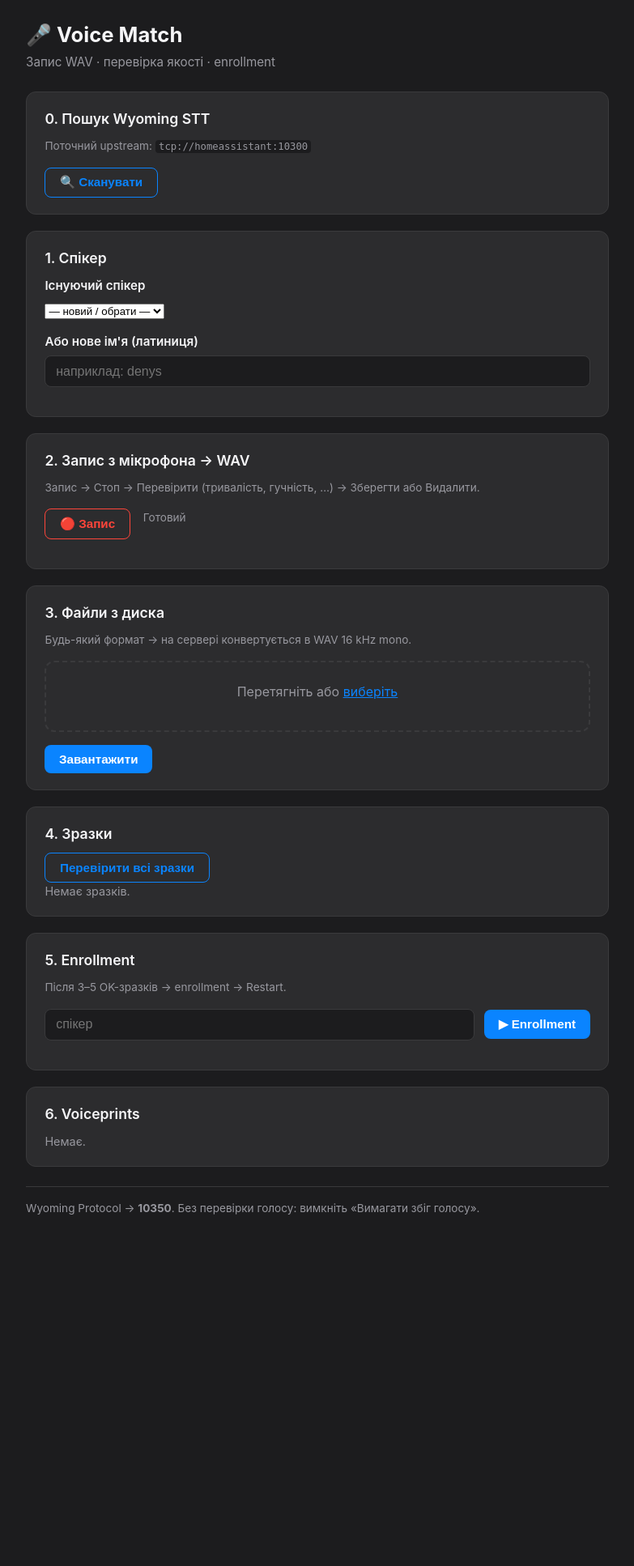
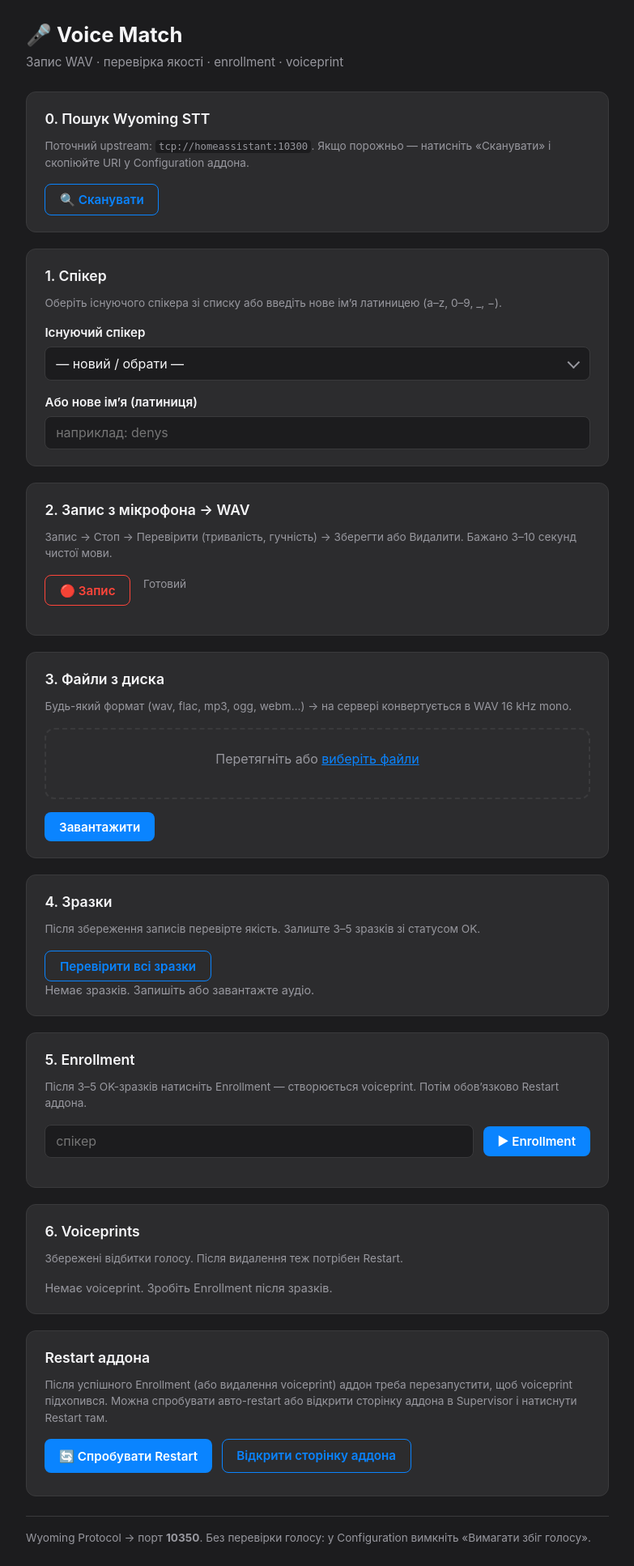
Before and after one commit to kdinya/ha-voice-addons, a Flask app: template voice-match/templates/index.html in a window 1280 px wide. Shown: the whole page at 81% size, without its empty margins (248-1031 px from the left). Before the commit the page ends 1500 px from the top, so only its background shows below. Run offline with Flask 3, Linux system fonts and the light colour scheme; the template is opened without the code that fills it, so the values that code supplies are empty.

Commit message:
elease 1.5.1

```diff
--- a/voice-match/config.yaml
+++ b/voice-match/config.yaml
@@ -1,5 +1,5 @@
 name: "Voice Match"
-version: "1.5.0"
+version: "1.5.1"
 slug: "voice_match"
 description: "Верифікація голосу для Home Assistant. Перевіряє, що говорить саме ви, прибирає фон і передає аудіо на Wyoming STT. Зручний веб-інтерфейс для запису та реєстрації голосу."
 url: "https://github.com/kdinya/ha-voice-addons"
--- a/voice-match/static/app.js
+++ b/voice-match/static/app.js
@@ -4,13 +4,21 @@
   const speakerSelect = $("speaker-select");
   const enrollSpeaker = $("enroll-speaker");
   const flashBox = $("flash-box");
-  const restartBanner = $("restart-banner");
+  const restartHint = $("restart-hint");
 
   let mediaRecorder = null, recChunks = [], recBlob = null, recording = false;
+  let pendingEnrollment = false; // samples saved but enroll not run
+  let needsRestart = false;
 
   function flash(msg, type) {
     flashBox.innerHTML = '<div class="flash ' + type + '">' + msg + "</div>";
     setTimeout(function () { flashBox.innerHTML = ""; }, 9000);
+  }
+
+  function setNeedsRestart(v) {
+    needsRestart = !!v;
+    if (needsRestart) restartHint.classList.remove("hidden");
+    else restartHint.classList.add("hidden");
   }
 
   function currentSpeaker() {
@@ -52,6 +60,14 @@
     if (cur && list && list.indexOf(cur) >= 0) speakerSelect.value = cur;
   }
 
+  // Warn if leaving with unsaved recording or pending enrollment
+  window.addEventListener("beforeunload", function (e) {
+    if (recording || recBlob || pendingEnrollment) {
+      e.preventDefault();
+      e.returnValue = "";
+    }
+  });
+
   // files
   const fileInput = $("files"), fileList = $("file-list"), dropzone = $("dropzone");
   fileInput.addEventListener("change", function () {
@@ -84,7 +100,12 @@
       var res = await fetch("./upload", { method: "POST", body: form });
       var data = await res.json();
       flash(data.message || (data.ok ? "OK" : "Помилка"), data.ok ? "success" : "error");
-      if (data.ok) { fileInput.value = ""; fileList.innerHTML = ""; await refreshStatus(); }
+      if (data.ok) {
+        fileInput.value = "";
+        fileList.innerHTML = "";
+        pendingEnrollment = true;
+        await refreshStatus();
+      }
     } catch (e) { flash("" + e, "error"); }
   });
 
@@ -165,6 +186,7 @@
         var extra = data.analysis ? " — " + (data.analysis.note || data.analysis.quality) : "";
         flash((data.message || "Збережено") + extra, data.analysis && data.analysis.quality === "bad" ? "error" : "success");
         $("btn-rec-discard").click();
+        pendingEnrollment = true;
         await refreshStatus();
       } else flash(data.message || "Помилка", "error");
     } catch (e) { flash("" + e, "error"); }
@@ -201,7 +223,10 @@
 
   $("btn-enroll").addEventListener("click", async function () {
     var sp = (enrollSpeaker.value || currentSpeaker() || "").trim().toLowerCase();
-    if (!sp) { alert("Спікер?"); return; }
+    if (!sp) { alert("Вкажіть спікера перед Enrollment."); return; }
+    if (pendingEnrollment === false) {
+      // still allow re-enroll
+    }
     $("btn-enroll").disabled = true;
     $("enroll-log").classList.remove("hidden", "ok", "err");
     $("enroll-log").textContent = "Enrollment…\n";
@@ -212,7 +237,12 @@
       var data = await res.json();
       $("enroll-log").textContent = data.log || "";
       $("enroll-log").classList.add(data.ok ? "ok" : "err");
-      if (data.ok) { restartBanner.classList.remove("hidden"); await refreshStatus(); }
+      if (data.ok) {
+        pendingEnrollment = false;
+        setNeedsRestart(true);
+        await refreshStatus();
+        flash("Enrollment успішний. Зробіть Restart аддона (кнопка нижче).", "success");
+      }
     } catch (e) {
       $("enroll-log").textContent = "" + e;
       $("enroll-log").classList.add("err");
@@ -222,21 +252,27 @@
   });
 
   $("btn-restart").addEventListener("click", async function () {
+    if (pendingEnrollment && !confirm("Є збережені зразки без Enrollment. Все одно перезапустити аддон?")) {
+      return;
+    }
     try {
       var res = await fetch("./api/restart", { method: "POST" });
       var data = await res.json();
       flash(data.message || "", data.ok ? "success" : "error");
-    } catch (e) { flash("Restart вручну на сторінці аддона. " + e, "error"); }
+      if (data.ok) setNeedsRestart(false);
+    } catch (e) {
+      flash("Авто-restart не вдався. Відкрийте сторінку аддона і натисніть Restart. " + e, "error");
+    }
   });
 
   $("btn-scan").addEventListener("click", async function () {
     $("scan-results").classList.remove("hidden");
-    $("scan-results").innerHTML = "<p class=\"empty\">…</p>";
+    $("scan-results").innerHTML = "<p class=\"empty\">Сканування…</p>";
     try {
       var res = await fetch("./api/scan_stt");
       var data = await res.json();
       if (!data.found || !data.found.length) {
-        $("scan-results").innerHTML = "<p class=\"empty\">Нічого. Спробуйте tcp://homeassistant:10300</p>";
+        $("scan-results").innerHTML = "<p class=\"empty\">Нічого не знайдено. Спробуйте tcp://homeassistant:10300 у Configuration.</p>";
         return;
       }
       var html = "<ul class=\"scan-list\">";
@@ -244,7 +280,7 @@
         html += "<li><code class=\"uri\">" + item.uri + "</code> " +
           (item.wyoming_ok ? "✓" : "?") +
           (item.current ? ' <span class="badge current">поточний</span>' : "") +
-          ' <button type="button" class="btn small" data-copy="' + item.uri + '">Копіювати</button></li>';
+          ' <button type="button" class="btn small secondary" data-copy="' + item.uri + '">Копіювати</button></li>';
       });
       html += "</ul>";
       $("scan-results").innerHTML = html;
@@ -268,29 +304,37 @@
       renderEnrollment(data.enrollment || []);
       renderVoiceprints(data.voiceprints || []);
       if (data.upstream_uri) $("current-upstream").textContent = data.upstream_uri;
+      // if there are samples but no matching voiceprint for that speaker — pending
+      var speakersWithSamples = (data.enrollment || []).map(function (s) { return s.name; });
+      var vps = data.voiceprints || [];
+      if (speakersWithSamples.some(function (n) { return vps.indexOf(n) < 0; })) {
+        pendingEnrollment = true;
+      }
     } catch (e) { console.error(e); }
   }
 
   function renderEnrollment(list) {
     var el = $("enrollment-list");
-    if (!list.length) { el.innerHTML = '<p class="empty">Немає зразків.</p>'; return; }
+    if (!list.length) { el.innerHTML = '<p class="empty">Немає зразків. Запишіть або завантажте аудіо.</p>'; return; }
     var html = "";
     list.forEach(function (s) {
-      html += "<div class=\"speaker-block\"><strong>" + s.name + "</strong> (" + s.count + ")";
-      html += ' <button type="button" class="btn small danger" data-del-samples="' + s.name + '">Видалити всі</button><ul class="file-clean-list">';
+      html += '<div class="speaker-block">';
+      html += '<div class="speaker-head"><strong>' + s.name + '</strong> <span class="hint" style="margin:0">(' + s.count + ')</span>';
+      html += ' <button type="button" class="btn small danger" data-del-samples="' + s.name + '">🗑 Видалити всі</button></div>';
+      html += '<ul class="file-clean-list">';
       (s.files || []).forEach(function (f) {
         var name = typeof f === "string" ? f : f.name;
         var kb = typeof f === "object" && f.size_kb != null ? " (" + f.size_kb + " KB)" : "";
-        html += "<li>" + name + kb +
-          ' <button type="button" class="btn small danger" data-del-file="' + name +
-          '" data-speaker="' + s.name + '">×</button></li>';
+        html += '<li><span class="file-name">' + name + kb + '</span>' +
+          '<button type="button" class="btn small danger" data-del-file="' + name +
+          '" data-speaker="' + s.name + '">🗑 Видалити</button></li>';
       });
       html += "</ul></div>";
     });
     el.innerHTML = html;
     el.querySelectorAll("[data-del-samples]").forEach(function (btn) {
       btn.addEventListener("click", async function () {
-        if (!confirm("Видалити всі «" + btn.dataset.delSamples + "»?")) return;
+        if (!confirm("Видалити всі зразки «" + btn.dataset.delSamples + "»?")) return;
         var form = new FormData(); form.append("speaker", btn.dataset.delSamples);
         await fetch("./delete_samples", { method: "POST", body: form });
         await refreshStatus();
@@ -298,6 +342,7 @@
     });
     el.querySelectorAll("[data-del-file]").forEach(function (btn) {
       btn.addEventListener("click", async function () {
+        if (!confirm("Видалити файл «" + btn.dataset.delFile + "»?")) return;
         var form = new FormData();
         form.append("speaker", btn.dataset.speaker);
         form.append("filename", btn.dataset.delFile);
@@ -309,20 +354,20 @@
 
   function renderVoiceprints(list) {
     var el = $("voiceprint-list");
-    if (!list.length) { el.innerHTML = '<p class="empty">Немає.</p>'; return; }
+    if (!list.length) { el.innerHTML = '<p class="empty">Немає voiceprint. Зробіть Enrollment після зразків.</p>'; return; }
     var html = '<ul class="voiceprint-list">';
     list.forEach(function (name) {
-      html += '<li><span class="badge">✓</span> <strong>' + name +
-        '</strong> <button type="button" class="btn small danger" data-del-vp="' + name + '">×</button></li>';
+      html += '<li><span class="badge">✓</span> <span class="vp-name"><strong>' + name +
+        '</strong></span> <button type="button" class="btn small danger" data-del-vp="' + name + '">🗑 Видалити</button></li>';
     });
     html += "</ul>";
     el.innerHTML = html;
     el.querySelectorAll("[data-del-vp]").forEach(function (btn) {
       btn.addEventListener("click", async function () {
-        if (!confirm("Видалити voiceprint?")) return;
+        if (!confirm("Видалити voiceprint «" + btn.dataset.delVp + "»? Після цього потрібен Restart.")) return;
         var form = new FormData(); form.append("speaker", btn.dataset.delVp);
         await fetch("./delete_voiceprint", { method: "POST", body: form });
-        restartBanner.classList.remove("hidden");
+        setNeedsRestart(true);
         await refreshStatus();
       });
     });
--- a/voice-match/static/style.css
+++ b/voice-match/static/style.css
@@ -9,6 +9,7 @@
   --warn: #ffd60a;
   --border: #3a3a3c;
   --radius: 12px;
+  --input-bg: #1c1c1e;
 }
 
 * { box-sizing: border-box; margin: 0; padding: 0; }
@@ -47,20 +48,22 @@ header h1 { font-size: 1.6rem; font-weight: 700; }
   font-size: 0.85rem;
   margin-bottom: 1rem;
 }
-.hint.warn { color: var(--warn); margin-top: 0.75rem; }
+.hint.warn { color: var(--warn); margin-top: 0.75rem; margin-bottom: 0; }
 .hint code {
-  background: #1c1c1e;
+  background: var(--input-bg);
   padding: 0.1em 0.35em;
   border-radius: 4px;
   font-size: 0.9em;
 }
 
 .field { margin-bottom: 1rem; }
+.field:last-child { margin-bottom: 0; }
 .field label {
   display: block;
-  font-size: 0.85rem;
-  color: var(--muted);
-  margin-bottom: 0.3rem;
+  font-size: 0.95rem;
+  font-weight: 600;
+  color: var(--text);
+  margin-bottom: 0.35rem;
 }
 .field.row {
   display: flex;
@@ -69,18 +72,49 @@ header h1 { font-size: 1.6rem; font-weight: 700; }
 }
 .field.row input { flex: 1; }
 
-input[type="text"] {
+/* Unified input + select look */
+input[type="text"],
+.select-wrap select {
   width: 100%;
   padding: 0.6rem 0.8rem;
   border-radius: 8px;
   border: 1px solid var(--border);
-  background: #1c1c1e;
+  background: var(--input-bg);
   color: var(--text);
   font-size: 1rem;
+  font-family: inherit;
+  appearance: none;
+  -webkit-appearance: none;
+  transition: border-color 0.15s;
 }
-input[type="text"]:focus {
+input[type="text"]:focus,
+.select-wrap select:focus {
   outline: none;
   border-color: var(--accent);
+}
+
+.select-wrap {
+  position: relative;
+}
+.select-wrap::after {
+  content: "";
+  position: absolute;
+  right: 0.9rem;
+  top: 50%;
+  width: 0.55rem;
+  height: 0.55rem;
+  border-right: 2px solid var(--muted);
+  border-bottom: 2px solid var(--muted);
+  transform: translateY(-65%) rotate(45deg);
+  pointer-events: none;
+}
+.select-wrap select {
+  padding-right: 2.2rem;
+  cursor: pointer;
+}
+.select-wrap select option {
+  background: var(--card);
+  color: var(--text);
 }
 
 .dropzone {
@@ -115,20 +149,43 @@ input[type="text"]:focus {
 #file-list li { padding: 0.15rem 0; }
 
 .btn {
-  display: inline-block;
+  display: inline-flex;
+  align-items: center;
+  justify-content: center;
+  gap: 0.35rem;
   padding: 0.55rem 1.1rem;
   border-radius: 8px;
   border: none;
   font-size: 0.95rem;
   font-weight: 600;
+  font-family: inherit;
   cursor: pointer;
-  transition: opacity 0.15s;
+  transition: opacity 0.15s, background 0.15s;
+  text-decoration: none;
+  color: inherit;
+  white-space: nowrap;
 }
 .btn:hover { opacity: 0.9; }
 .btn:disabled { opacity: 0.5; cursor: not-allowed; }
 .btn.primary { background: var(--accent); color: #fff; }
-.btn.danger { background: transparent; color: var(--danger); border: 1px solid var(--danger); }
-.btn.small { padding: 0.25rem 0.6rem; font-size: 0.8rem; }
+.btn.danger {
+  background: transparent;
+  color: var(--danger);
+  border: 1px solid var(--danger);
+}
+.btn.danger:hover { background: rgba(255, 69, 58, 0.12); }
+.btn.small {
+  padding: 0.28rem 0.7rem;
+  font-size: 0.8rem;
+  min-width: 5.5rem;
+}
+.btn.secondary {
+  background: transparent;
+  border: 1px solid var(--accent);
+  color: var(--accent);
+}
+.btn.secondary:hover { background: rgba(10, 132, 255, 0.15); }
+.btn.recording { background: var(--danger); color: #fff; border-color: var(--danger); }
 
 .flash {
   padding: 0.75rem 1rem;
@@ -139,21 +196,19 @@ input[type="text"]:focus {
 .flash.success { background: rgba(48, 209, 88, 0.15); color: var(--success); }
 .flash.error { background: rgba(255, 69, 58, 0.15); color: var(--danger); }
 
-.table-wrap { overflow-x: auto; }
-table { width: 100%; border-collapse: collapse; font-size: 0.9rem; }
-th, td { padding: 0.5rem 0.4rem; text-align: left; border-bottom: 1px solid var(--border); }
-th { color: var(--muted); font-weight: 500; font-size: 0.8rem; }
-td.files { max-width: 220px; overflow: hidden; text-overflow: ellipsis; white-space: nowrap; color: var(--muted); }
-
 .empty { color: var(--muted); font-size: 0.9rem; }
 
 .voiceprint-list { list-style: none; }
 .voiceprint-list li {
   display: flex;
   align-items: center;
-  gap: 0.5rem;
-  padding: 0.4rem 0;
+  gap: 0.75rem;
+  padding: 0.5rem 0;
   border-bottom: 1px solid var(--border);
+}
+.voiceprint-list li .vp-name {
+  flex: 1;
+  min-width: 0;
 }
 .badge {
   display: inline-flex;
@@ -163,6 +218,7 @@ td.files { max-width: 220px; overflow: hidden; text-overflow: ellipsis; white-sp
   color: var(--success);
   border-radius: 50%;
   font-size: 0.75rem;
+  flex-shrink: 0;
 }
 
 .log {
@@ -191,13 +247,6 @@ footer {
   font-size: 0.85rem;
 }
 
-.btn.secondary {
-  background: transparent;
-  border: 1px solid var(--accent);
-  color: var(--accent);
-}
-.btn.secondary:hover { background: rgba(10, 132, 255, 0.15); }
-
 .scan-results { margin-top: 1rem; }
 .scan-list { list-style: none; }
 .scan-list li {
@@ -209,7 +258,7 @@ footer {
   border-bottom: 1px solid var(--border);
 }
 .scan-list .uri {
-  background: #1c1c1e;
+  background: var(--input-bg);
   padding: 0.25em 0.5em;
   border-radius: 6px;
   font-size: 0.9rem;
@@ -221,45 +270,68 @@ footer {
   padding: 0.15em 0.45em;
   border-radius: 4px;
   font-weight: 600;
+  width: auto;
+  height: auto;
 }
 
-.field label {
-  display: block;
-  font-size: 0.95rem;
-  font-weight: 600;
-  color: var(--text);
-  margin-bottom: 0.35rem;
-}
+.hidden { display: none !important; }
 
-.banner {
-  display: flex;
-  flex-wrap: wrap;
-  align-items: center;
-  gap: 0.75rem;
-  padding: 0.9rem 1rem;
-  border-radius: var(--radius);
-  margin-bottom: 1rem;
-  border: 1px solid var(--border);
-}
-.banner.warn {
-  background: rgba(255, 214, 10, 0.12);
-  border-color: var(--warn);
-  color: var(--text);
-}
-.hidden { display: none !important; }
 .rec-row { display: flex; align-items: center; gap: 1rem; margin-bottom: 0.75rem; }
 .rec-actions { display: flex; flex-wrap: wrap; gap: 0.5rem; margin-top: 0.75rem; }
 .rec-audio { width: 100%; margin-top: 0.5rem; }
-.btn.recording { background: var(--danger); }
-.row-btns { margin-bottom: 0.75rem; }
+
 .quality-list { list-style: none; margin: 0.5rem 0; }
 .quality-list li { padding: 0.35rem 0; border-bottom: 1px solid var(--border); }
 .q-ok { color: var(--success); }
 .q-weak { color: var(--warn); }
 .q-bad { color: var(--danger); }
-.speaker-block { margin-bottom: 1rem; }
-.file-clean-list { list-style: none; margin: 0.4rem 0 0 0.5rem; }
+
+.speaker-block {
+  margin-bottom: 1.1rem;
+  padding-bottom: 0.5rem;
+}
+.speaker-block:last-child { margin-bottom: 0; }
+.speaker-head {
+  display: flex;
+  align-items: center;
+  flex-wrap: wrap;
+  gap: 0.6rem;
+  margin-bottom: 0.35rem;
+}
+.speaker-head strong { flex: 1; min-width: 0; }
+
+.file-clean-list { list-style: none; margin: 0.25rem 0 0 0; }
 .file-clean-list li {
-  display: flex; align-items: center; gap: 0.5rem; flex-wrap: wrap;
-  padding: 0.25rem 0; font-size: 0.9rem; color: var(--muted);
+  display: flex;
+  align-items: center;
+  gap: 0.75rem;
+  padding: 0.35rem 0;
+  font-size: 0.9rem;
+  color: var(--muted);
+  border-bottom: 1px solid rgba(58, 58, 60, 0.6);
 }
+.file-clean-list li:last-child { border-bottom: none; }
+.file-clean-list .file-name {
+  flex: 1;
+  min-width: 0;
+  overflow: hidden;
+  text-overflow: ellipsis;
+  white-space: nowrap;
+}
+
+.actions-card .actions-row {
+  display: flex;
+  flex-wrap: wrap;
+  gap: 0.75rem;
+  margin-bottom: 0.5rem;
+}
+.actions-card .actions-row .btn {
+  min-width: 10rem;
+}
+
+/* Mobile */
+@media (max-width: 480px) {
+  body { padding: 1rem; }
+  .btn.small { min-width: 4.8rem; }
+  .actions-card .actions-row .btn { flex: 1 1 auto; }
+}
--- a/voice-match/templates/index.html
+++ b/voice-match/templates/index.html
@@ -10,40 +10,39 @@
   <div class="container">
     <header>
       <h1>🎤 Voice Match</h1>
-      <p class="subtitle">Запис WAV · перевірка якості · enrollment</p>
+      <p class="subtitle">Запис WAV · перевірка якості · enrollment · voiceprint</p>
     </header>
 
     <div id="flash-box"></div>
-    <div id="restart-banner" class="banner warn hidden">
-      <span>⚠ Voiceprint оновлено — потрібен Restart.</span>
-      <button type="button" class="btn primary" id="btn-restart">🔄 Restart аддона</button>
-    </div>
 
     <section class="card">
       <h2>0. Пошук Wyoming STT</h2>
-      <p class="hint">Поточний upstream: <code id="current-upstream">—</code></p>
+      <p class="hint">Поточний upstream: <code id="current-upstream">—</code>. Якщо порожньо — натисніть «Сканувати» і скопіюйте URI у Configuration аддона.</p>
       <button type="button" class="btn secondary" id="btn-scan">🔍 Сканувати</button>
       <div id="scan-results" class="scan-results hidden"></div>
     </section>
 
     <section class="card">
       <h2>1. Спікер</h2>
+      <p class="hint">Оберіть існуючого спікера зі списку або введіть нове ім’я латиницею (a–z, 0–9, _, −).</p>
       <div class="field">
         <label for="speaker-select">Існуючий спікер</label>
-        <select id="speaker-select">
-          <option value="">— новий / обрати —</option>
-        </select>
+        <div class="select-wrap">
+          <select id="speaker-select">
+            <option value="">— новий / обрати —</option>
+          </select>
+        </div>
       </div>
       <div class="field">
-        <label for="speaker">Або нове ім'я (латиниця)</label>
+        <label for="speaker">Або нове ім’я (латиниця)</label>
         <input type="text" id="speaker" placeholder="наприклад: denys"
-               pattern="[a-z0-9_\-]{1,32}">
+               pattern="[a-z0-9_\-]{1,32}" autocomplete="off">
       </div>
     </section>
 
     <section class="card">
       <h2>2. Запис з мікрофона → WAV</h2>
-      <p class="hint">Запис → Стоп → Перевірити (тривалість, гучність, …) → Зберегти або Видалити.</p>
+      <p class="hint">Запис → Стоп → Перевірити (тривалість, гучність) → Зберегти або Видалити. Бажано 3–10 секунд чистої мови.</p>
       <div class="rec-row">
         <button type="button" class="btn danger" id="btn-rec">🔴 Запис</button>
         <span id="rec-status" class="hint">Готовий</span>
@@ -59,10 +58,10 @@
 
     <section class="card">
       <h2>3. Файли з диска</h2>
-      <p class="hint">Будь-який формат → на сервері конвертується в WAV 16 kHz mono.</p>
+      <p class="hint">Будь-який формат (wav, flac, mp3, ogg, webm…) → на сервері конвертується в WAV 16 kHz mono.</p>
       <div class="dropzone" id="dropzone">
         <input type="file" id="files" multiple accept="audio/*,.wav,.flac,.ogg,.mp3,.webm">
-        <p>Перетягніть або <span class="link">виберіть</span></p>
+        <p>Перетягніть або <span class="link">виберіть файли</span></p>
         <ul id="file-list"></ul>
       </div>
       <button type="button" class="btn primary" id="btn-upload">Завантажити</button>
@@ -70,6 +69,7 @@
 
     <section class="card">
       <h2>4. Зразки</h2>
+      <p class="hint">Після збереження записів перевірте якість. Залиште 3–5 зразків зі статусом OK.</p>
       <button type="button" class="btn secondary" id="btn-check-all">Перевірити всі зразки</button>
       <div id="quality-box" class="hidden"></div>
       <div id="enrollment-list"><p class="empty">…</p></div>
@@ -77,7 +77,7 @@
 
     <section class="card">
       <h2>5. Enrollment</h2>
-      <p class="hint">Після 3–5 OK-зразків → enrollment → Restart.</p>
+      <p class="hint">Після 3–5 OK-зразків натисніть Enrollment — створюється voiceprint. Потім обов’язково Restart аддона.</p>
       <div class="field row">
         <input type="text" id="enroll-speaker" placeholder="спікер" pattern="[a-z0-9_\-]{1,32}">
         <button type="button" class="btn primary" id="btn-enroll">▶ Enrollment</button>
@@ -87,11 +87,22 @@
 
     <section class="card">
       <h2>6. Voiceprints</h2>
+      <p class="hint">Збережені відбитки голосу. Після видалення теж потрібен Restart.</p>
       <div id="voiceprint-list"><p class="empty">…</p></div>
     </section>
 
+    <section class="card actions-card">
+      <h2>Restart аддона</h2>
+      <p class="hint">Після успішного Enrollment (або видалення voiceprint) аддон треба перезапустити, щоб voiceprint підхопився. Можна спробувати авто-restart або відкрити сторінку аддона в Supervisor і натиснути Restart там.</p>
+      <div class="actions-row">
+        <button type="button" class="btn primary" id="btn-restart">🔄 Спробувати Restart</button>
+        <a class="btn secondary" id="btn-addon-page" href="/hassio/addon/self/info" target="_top">Відкрити сторінку аддона</a>
+      </div>
+      <p id="restart-hint" class="hint warn hidden">⚠ Voiceprint оновлено — зробіть Restart, інакше зміни не застосуються.</p>
+    </section>
+
     <footer>
-      <p>Wyoming Protocol → <strong>10350</strong>. Без перевірки голосу: вимкніть «Вимагати збіг голосу».</p>
+      <p>Wyoming Protocol → порт <strong>10350</strong>. Без перевірки голосу: у Configuration вимкніть «Вимагати збіг голосу».</p>
     </footer>
   </div>
   <script src="static/app.js"></script>
--- a/voice-match/webui.py
+++ b/voice-match/webui.py
@@ -445,7 +445,8 @@ def enroll():
         if ok:
             log += (
                 "\n\n✅ Voiceprint збережено.\n"
-                "⚠ Обов'язково Restart аддона (кнопка нижче)."
+                "⚠ Обов'язково Restart аддона — блок «Restart аддона» внизу сторінки "
+                "або кнопка Restart на сторінці аддона в Supervisor."
             )
         return jsonify({"ok": ok, "log": log, "need_restart": ok})
     except subprocess.TimeoutExpired:
--- a/wyoming-openai-stt/config.yaml
+++ b/wyoming-openai-stt/config.yaml
@@ -1,5 +1,5 @@
 name: "Wyoming OpenAI STT"
-version: "1.5.0"
+version: "1.5.1"
 slug: "wyoming_openai_stt"
 description: "Розпізнавання мови через Groq або OpenAI (українська та російська). Працює як Wyoming STT для Home Assistant і як upstream для Voice Match."
 url: "https://github.com/kdinya/ha-voice-addons"
```
Also changed, not shown: voice-match/DOCS.md (+78 -25 lines), wyoming-openai-stt/DOCS.md (+27 -22 lines), README.md, voice-match/CHANGELOG.md, wyoming-openai-stt/CHANGELOG.md, 1 other file.
